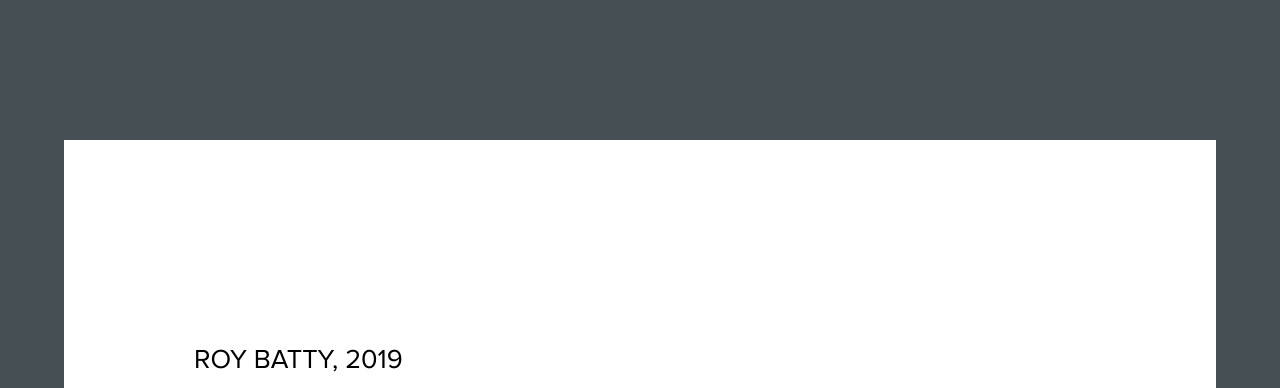
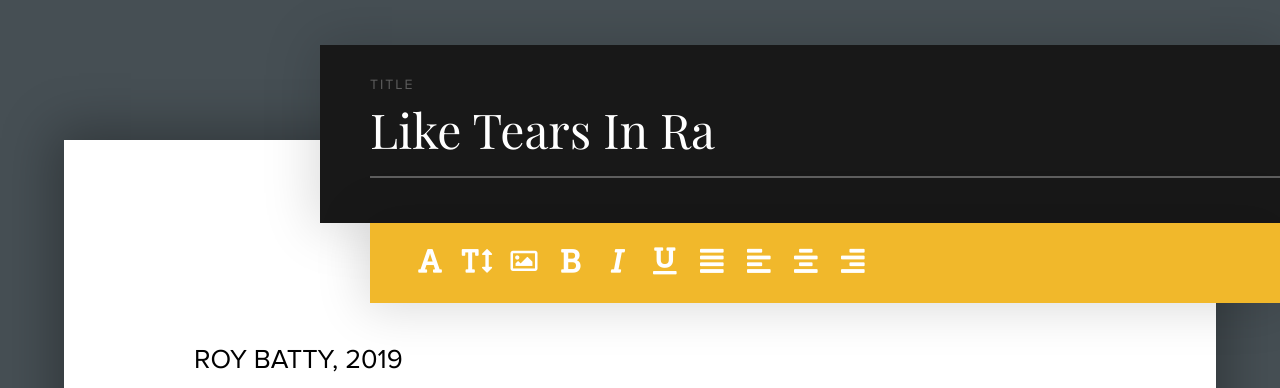
Before and after one commit to gke2411/Text_editor, a plain HTML site: page index.html in a window 1280 px wide. Shown: the top 388 px of the page. Drawn offline with nearby package versions, Linux system fonts and the light colour scheme; files whose address does not match are found by name.

Commit message:
20181002 finish

```diff
--- a/css/styles.css
+++ b/css/styles.css
@@ -1,3 +1,4 @@
+@import url('https://fonts.googleapis.com/css?family=Playfair+Display');
 *{box-sizing: border-box}
 @font-face {
     font-family: 'Proxima Nova';
@@ -31,6 +32,7 @@ body{
 	background: #fff;
 	padding: 200px 130px 130px;
 	line-height: 1.5;
+	box-shadow: 0 0 50px 10px rgba(0,0,0,.3);
 }
 .author span{
 	text-transform: uppercase;
@@ -50,3 +52,68 @@ body{
 	color: #8f8f8f;
 	font-style: italic;
 }
+.tools{
+	width: 75%;
+	position: absolute;
+	right: 0;
+	top: 45px;
+}
+.area{
+	background: #181818;
+	padding: 20px 0 45px 50px;
+	box-shadow: 0 0 50px 5px rgba(0,0,0,.15);
+}
+.area input[type="text"]{
+	background: transparent;
+	border:  none;
+	color: #fff;
+	font-size: 4.8rem;
+	font-family: 'Playfair Display', serif;
+	border-bottom: 2px solid rgba(255,255,255,.3);
+	display: block;
+	width: 100%;
+	padding: 0 15px 15px 0;
+
+}
+.area input[type="text"]:focus{
+	outline: none;
+	border-bottom-color:  #f1b82b;
+}
+.area label{
+	color: rgba(255,255,255,.3);
+	text-transform: uppercase;
+	letter-spacing: 2px;
+	font-size: 1.4rem;
+	font-family: 'Proxima Nova';
+	font-weight: 500;
+}
+.toolbar{
+	background: #f1b82b;
+	margin-left: 50px;
+	box-shadow: 0 0 50px 5px rgba(0,0,0,.15);
+}
+.toolbar ul li{
+	display: inline-block;
+}
+.toolbar ul{
+	margin: 0;
+	padding: 20px 40px;
+}
+
+.toolbar ul li a{
+	color: #fff;
+	padding: 0;
+	text-decoration: none;
+	display: inline-block;
+	width: 40px;
+	height: 40px;
+	text-align: center;
+	line-height: 40px;
+	/* border:  1px solid red; */
+}
+.toolbar ul li:hover{
+	color: #fff;
+	text-shadow: 0 0 5px #fff;
+	transform: scale(1.2);
+	transition: all .4s ease-in-out;
+}
--- a/index.html
+++ b/index.html
@@ -3,11 +3,30 @@
 <head>
 	<meta charset="UTF-8">
 	<title>Text Editor</title>
+	<link rel="stylesheet" href="https://use.fontawesome.com/releases/v5.3.1/css/all.css" integrity="sha384-mzrmE5qonljUremFsqc01SB46JvROS7bZs3IO2EmfFsd15uHvIt+Y8vEf7N7fWAU" crossorigin="anonymous">
 	<link rel="stylesheet" type="text/css" href="css/styles.css">
 	<link rel="icon" type="image/png" href="favicon.png">
 </head>
 <body>
 	<div class="tools">
+		<div class="area">
+			<label for="text">title
+				<input type="text" name="text" id="text" value="Like Tears In Ra"></label>
+		</div>
+		<div class="toolbar">
+			<ul>
+				<li><a href="#"><i class="fas fa-font"></i></a></li>
+				<li><a href="#"><i class="fas fa-text-height"></i></a></li>
+				<li><a href="#"><i class="far fa-image"></i></a></li>
+				<li><a href="#"><i class="fas fa-bold"></i></a></li>
+				<li><a href="#"><i class="fas fa-italic"></i></a></li>
+				<li><a href="#"><i class="fas fa-underline"></i></a></li>
+				<li><a href="#"><i class="fas fa-align-justify"></i></a></li>
+				<li><a href="#"><i class="fas fa-align-left"></i></a></li>
+				<li><a href="#"><i class="fas fa-align-center"></i></a></li>
+				<li><a href="#"><i class="fas fa-align-right"></i></a></li>
+			</ul>
+		</div>
 	</div>
 	<article class="article">
 		<div class="author">
```
